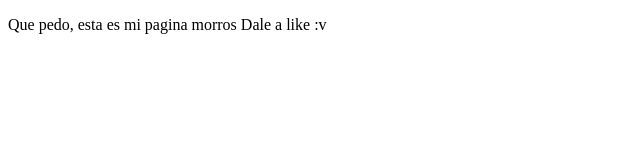
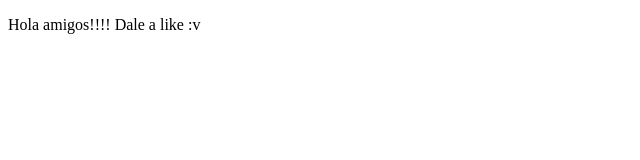
Before and after one commit to marth64/proyectoDemoCursoPrework, a plain HTML site: page index.html in a window 1280 px wide. Shown: the whole page, without its empty margins (0-640 px from the left). Drawn offline with Linux system fonts and the light colour scheme.

Commit message:
Cambios agregamos amigos

```diff
--- a/index.html
+++ b/index.html
@@ -8,7 +8,7 @@
 </head>
 <body>
     <p>
-        Que pedo, esta es mi pagina morros
+        Hola amigos!!!!
         Dale a like :v
     </p>
 </body>
```
